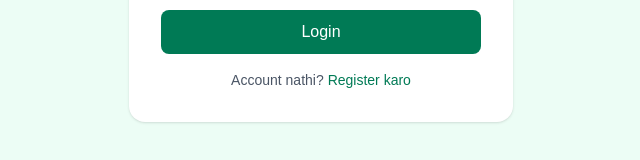
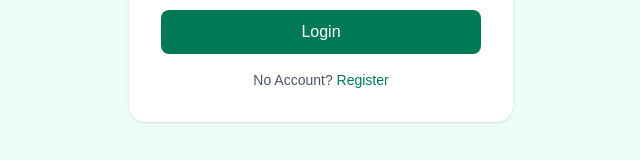
Before and after one commit to ankitaimlengineer/volonce-ai-billing, a Next.js app in the folder apps/web/: page /login in a window 1280 px wide. Shown: the part 464-624 px from the top of the page, without its empty margins (319-959 px from the left). Built offline with nearby package versions, Linux system fonts and the light colour scheme.

Commit message:
feat(web): nextjs setup, home and login page UI

```diff
--- a/apps/web/app/login/page.tsx
+++ b/apps/web/app/login/page.tsx
@@ -48,9 +48,9 @@ export default function LoginPage() {
         </button>
 
         <p className="mt-4 text-center text-sm text-gray-600">
-          Account nathi?{" "}
+          No Account?{" "}
           <Link href="/register" className="text-emerald-700 font-medium">
-            Register karo
+            Register
           </Link>
         </p>
       </form>
```
